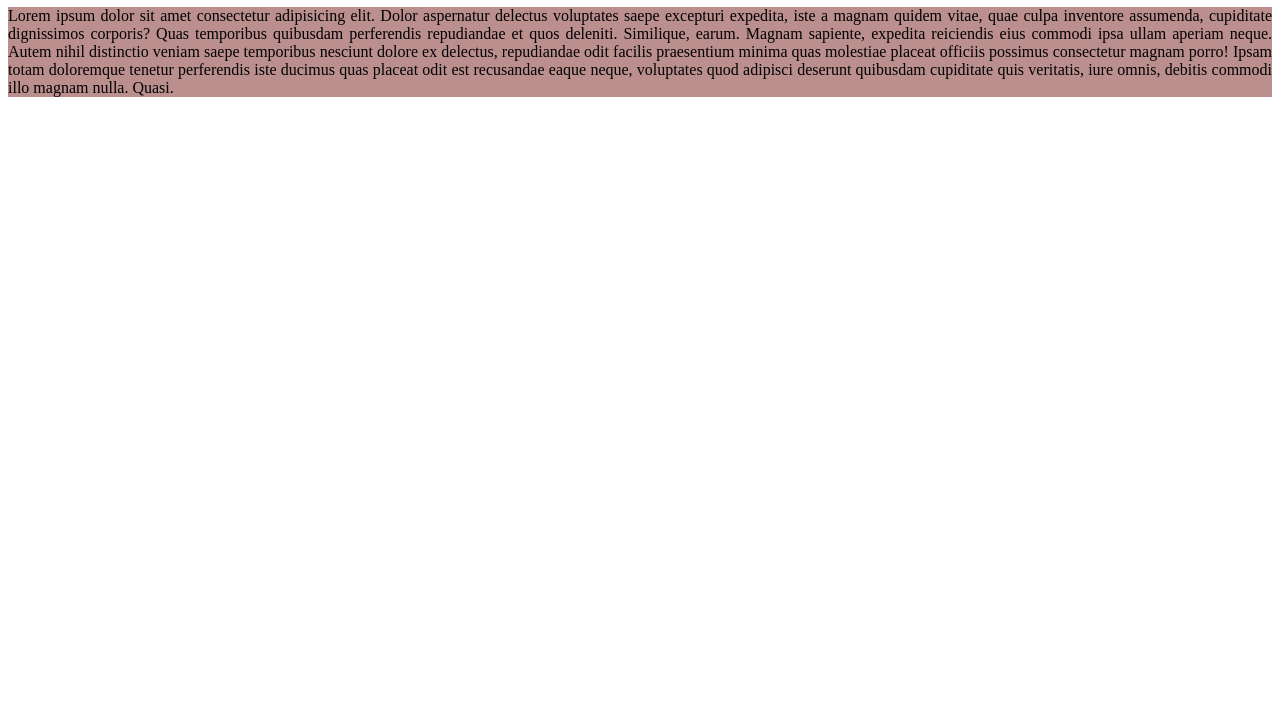
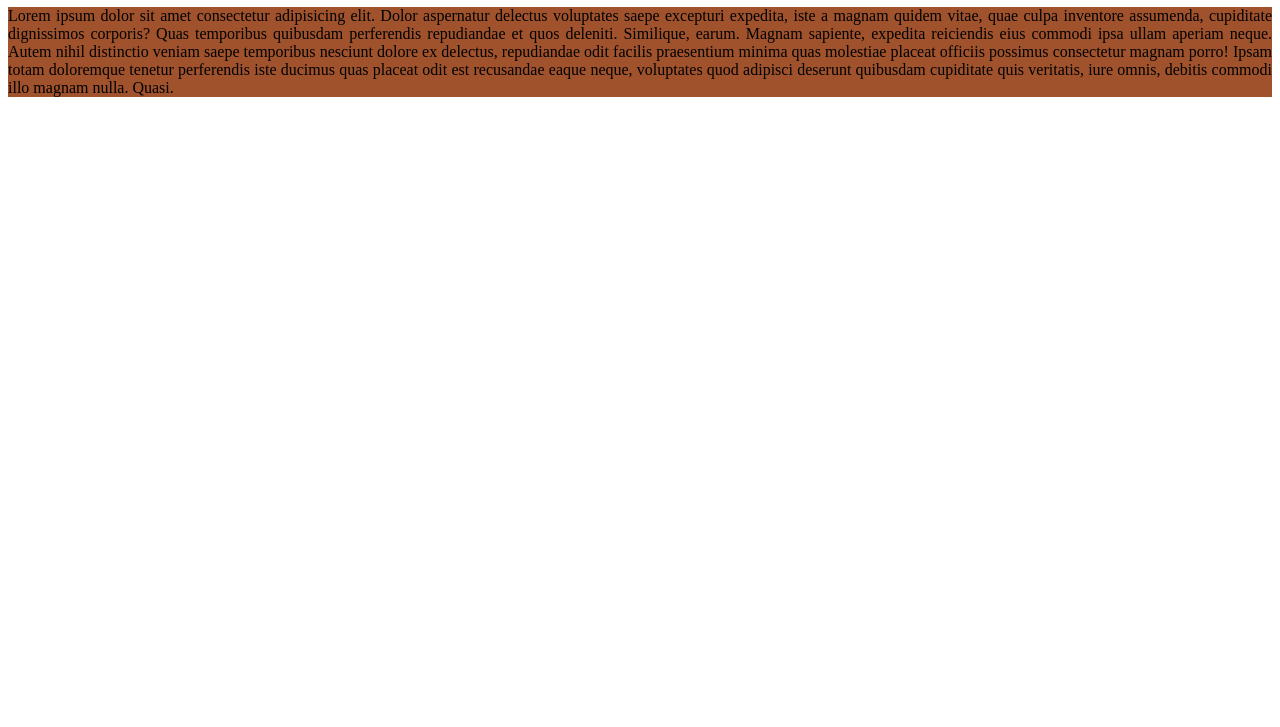
Before and after one commit to Ksyudev/demo-repo, a plain HTML site: page index.html in a window 1280 px wide. Shown: the part 73-800 px from the top of the page. Drawn offline with Linux system fonts and the light colour scheme.

Commit message:
fix colors

```diff
--- a/assets/css/style.css
+++ b/assets/css/style.css
@@ -3,5 +3,5 @@ h1 {
 }
 p{
     text-align: justify;
-    background-color: rosybrown;
+    background-color: sienna;
 }
```
